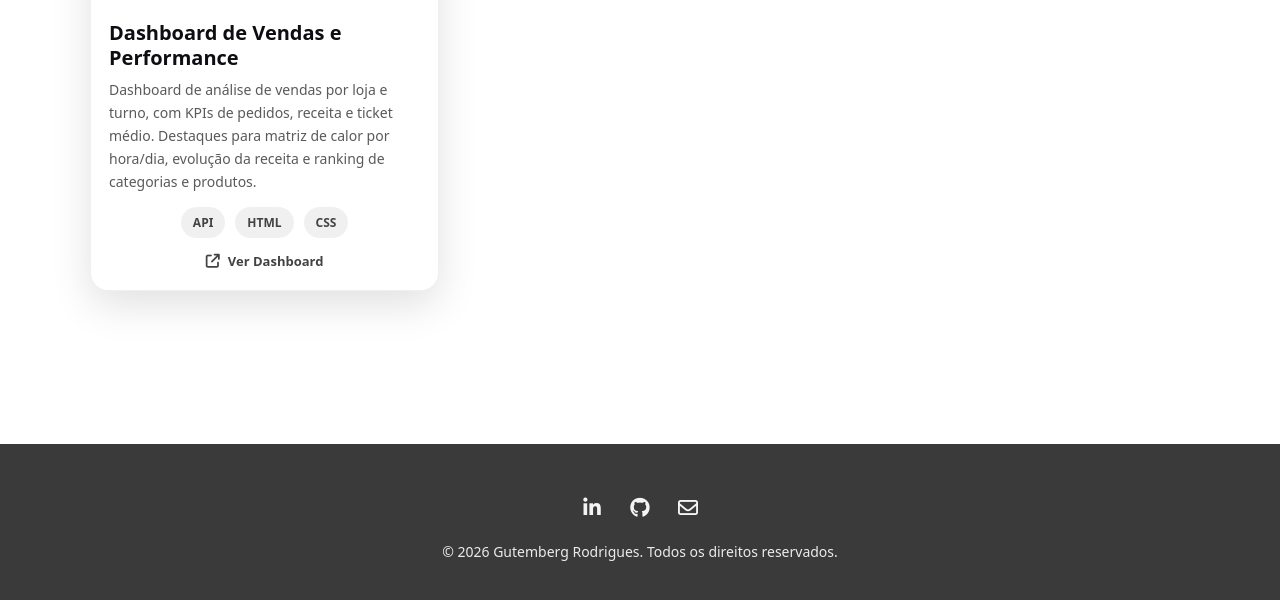
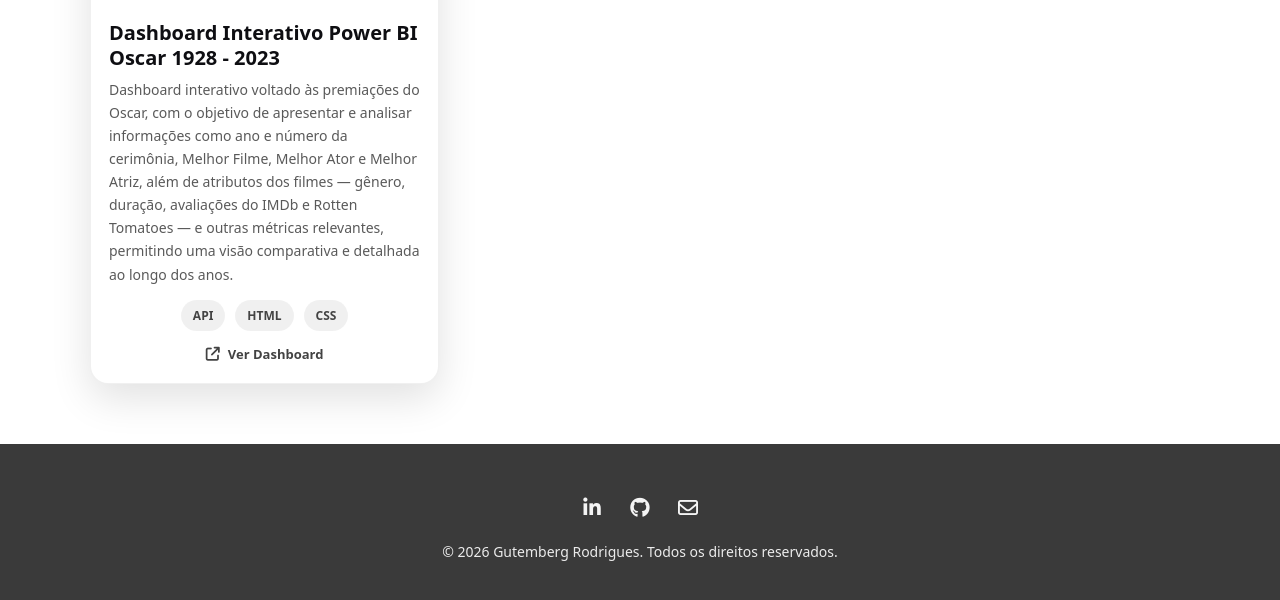
Before and after one commit to GutembergRodrigues/GutembergRodrigues.github.io, a Jekyll site: the page built from dashboards/index.md, in a window 1280 px wide and 1060 px high, cut to the strip 451-1051 px from the top of the window. Built offline with Jekyll 4.4.1, drawn with Linux system fonts in a browser that asks for light colours.

Commit message:
Update index.md

```diff
--- a/dashboards/index.md
+++ b/dashboards/index.md
@@ -28,10 +28,9 @@ permalink: /dashboards/
         </div>
 
         <div class="project-card__body">
-          <h3 class="project-card__title">Dashboard de Vendas e Performance</h3>
+          <h3 class="project-card__title">Dashboard Interativo Power BI Oscar 1928 - 2023</h3>
           <p class="project-card__desc">
-            Dashboard de análise de vendas por loja e turno, com KPIs de pedidos, receita e ticket médio.
-            Destaques para matriz de calor por hora/dia, evolução da receita e ranking de categorias e produtos.
+            Dashboard interativo voltado às premiações do Oscar, com o objetivo de apresentar e analisar informações como ano e número da cerimônia, Melhor Filme, Melhor Ator e Melhor Atriz, além de atributos dos filmes — gênero, duração, avaliações do IMDb e Rotten Tomatoes — e outras métricas relevantes, permitindo uma visão comparativa e detalhada ao longo dos anos.
           </p>
 
           <!-- ✅ PÍLULAS (igual ao Card 1 da Home) -->
```
